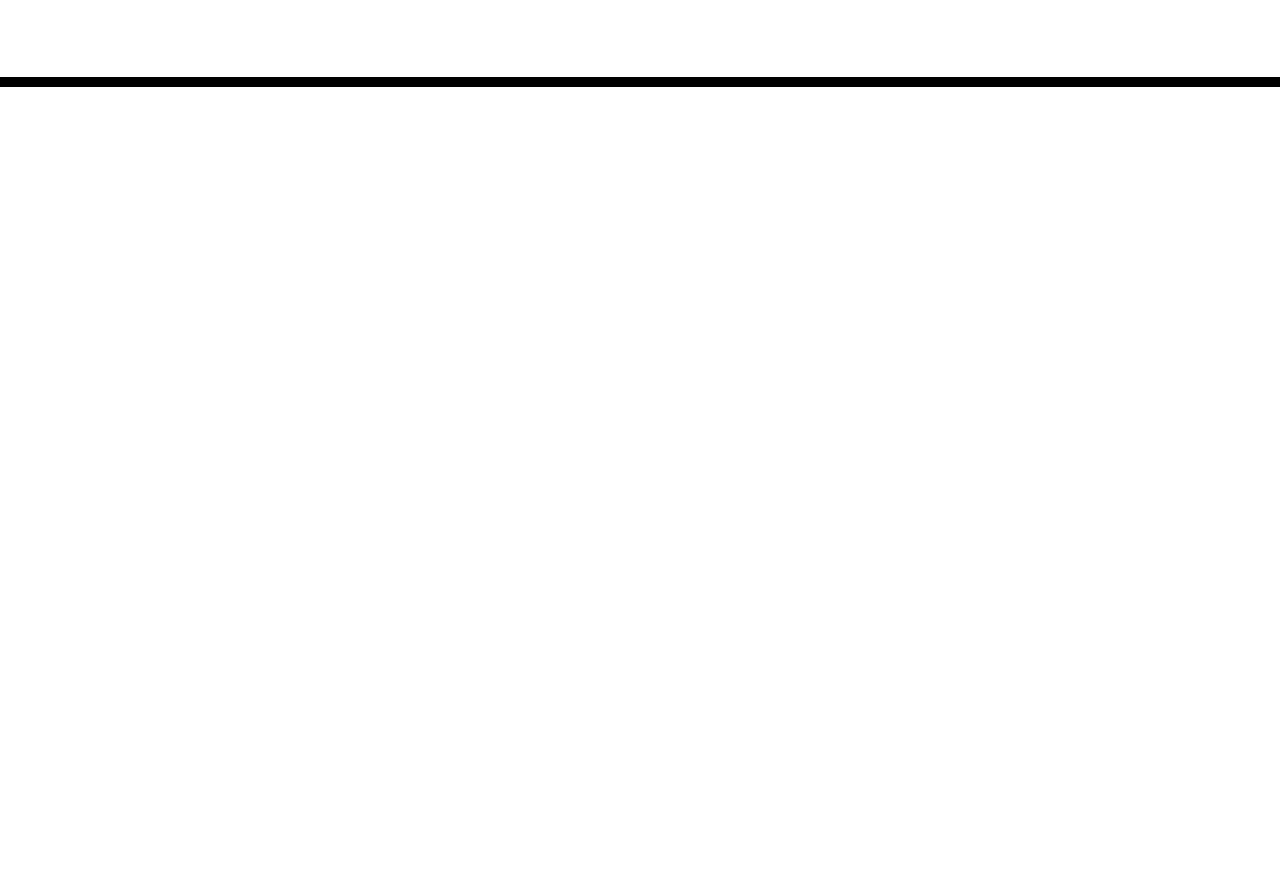
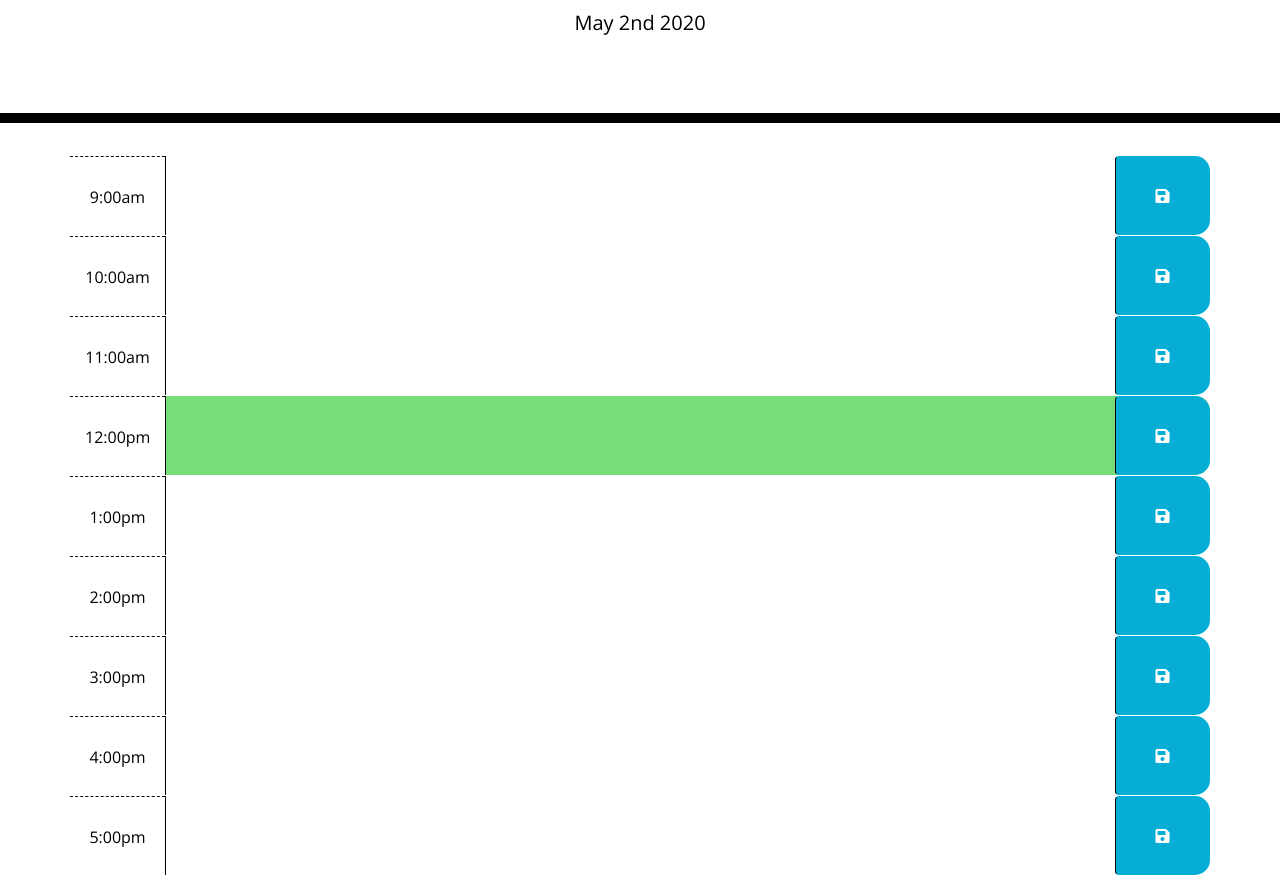
Before and after one commit to Mont0360/Homework-5, a plain HTML site: page index.html in a window 1280 px wide. Shown: the part 181-1056 px from the top of the page. Before the commit the page ends 800 px from the top, so only its background shows below. Drawn offline with nearby package versions, Linux system fonts and the light colour scheme.

Commit message:
update index and added js page

```diff
--- a/index.html
+++ b/index.html
@@ -30,6 +30,85 @@
     </header>
     <div class="container">
       <!-- Timeblocks go here -->
+      <div id="hour9" class="row time-block">
+        <div class="col-md-1 hour">
+            9:00am
+        </div>
+        <textarea class="col-md-10 description">
+        </textarea>
+        <button class="btn saveBtn col-md-1"><i class="fas fa-save"></i></button>
+    </div>
+
+    <div id="hour10" class="row time-block">
+        <div class="col-md-1 hour">
+            10:00am
+        </div>
+        <textarea class="col-md-10 description">
+        </textarea>
+        <button class="btn saveBtn col-md-1"><i class="fas fa-save"></i></button>
+    </div>
+
+    <div id="hour11" class="row time-block">
+        <div class="col-md-1 hour">
+            11:00am
+        </div>
+        <textarea class="col-md-10 description">
+        </textarea>
+        <button class="btn saveBtn col-md-1"><i class="fas fa-save"></i></button>
+    </div>
+
+    <div id="hour12" class="row time-block past present future">
+        <div class="col-md-1 hour">
+            12:00pm
+        </div>
+        <textarea class="col-md-10 description">
+        </textarea>
+        <button class="btn saveBtn col-md-1"><i class="fas fa-save"></i></button>
+    </div>
+
+    <div id="hour13" class="row time-block">
+        <div class="col-md-1 hour">
+            1:00pm
+        </div>
+        <textarea class="col-md-10 description">
+        </textarea>
+        <button class="btn saveBtn col-md-1"><i class="fas fa-save"></i></button>
+    </div>
+
+    <div id="hour14" class="row time-block">
+        <div class="col-md-1 hour">
+            2:00pm
+        </div>
+        <textarea class="col-md-10 description">
+        </textarea>
+        <button class="btn saveBtn col-md-1"><i class="fas fa-save"></i></button>
+    </div>
+
+    <div id="hour15" class="row time-block">
+        <div class="col-md-1 hour">
+            3:00pm
+        </div>
+        <textarea class="col-md-10 description">
+        </textarea>
+        <button class="btn saveBtn col-md-1"><i class="fas fa-save"></i></button>
+    </div>
+
+    <div id="hour16" class="row time-block">
+        <div class="col-md-1 hour">
+            4:00pm
+        </div>
+        <textarea class="col-md-10 description">
+        </textarea>
+        <button class="btn saveBtn col-md-1"><i class="fas fa-save"></i></button>
+    </div>
+
+    <div id="hour17" class="row time-block">
+        <div class="col-md-1 hour">
+            5:00pm
+        </div>
+        <textarea class="col-md-10 description">
+        </textarea>
+        <button class="btn saveBtn col-md-1"><i class="fas fa-save"></i></button>
     </div>
 
     <script src="https://code.jquery.com/jquery-3.4.1.min.js"></script>
--- a/script.js
+++ b/script.js
@@ -0,0 +1,18 @@
+//makes sure the html and css are loaded before running.
+$(document).ready(function () {
+
+    //current day & time.
+    $("#currentDay").text(moment().format("MMMM Do YYYY"));
+
+    //Assign click event listener for saveBtn
+    $(".saveBtn").on("click", function () {
+        //get nearby values.
+        console.log(this);
+        var text = $(this).siblings(".description").val();
+        var time = $(this).parent().attr("id");
+
+        //set items in local storage.
+        localStorage.setItem(time, text);
+    })
+
+})
```
